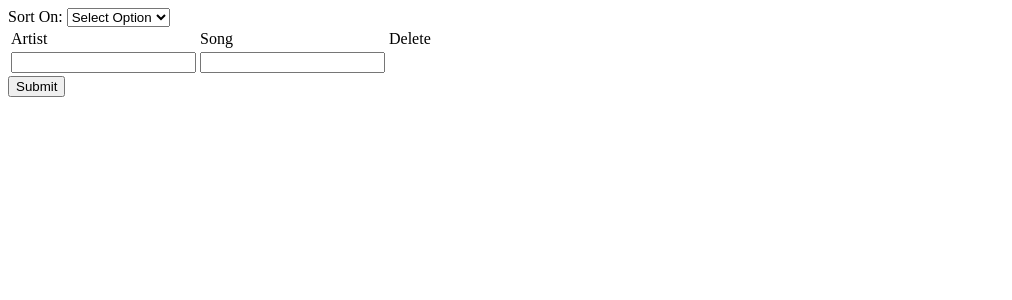
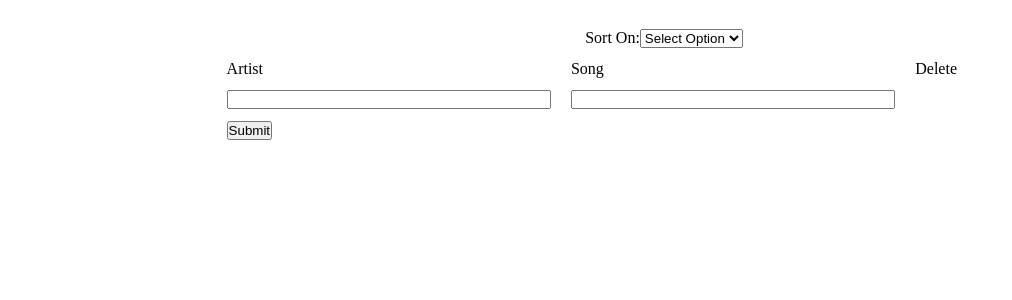
Before and after one commit to brittonzirkle/LearningPHP, a PHP site: page /song-sorter/index.php in a window 1280 px wide. Shown: the top 300 px of the page, without its empty margins (0-1012 px from the left). Run offline with PHP 8.4, Linux system fonts and the light colour scheme.

Commit message:
making song-sorter form responsive

```diff
--- a/song-sorter/index.php
+++ b/song-sorter/index.php
@@ -7,52 +7,129 @@ $model = run();
 <!DOCTYPE html>
 <html>
 <head>
-    <title></title>
+    <meta charset="UTF-8">
+    <meta charset="UTF-8" name="viewport" content="width=device-width, initial-scale=1">
+    <title>song sorter</title>
+    <link rel="stylesheet" href="styles/rg-12.css"/>
+
+    <style>
+        .filter-options label { float: right; }
+        /*.filter-options select { float: right; }*/
+        .mobile-screen label { display: none; }
+        .form-input * { margin: 3px 0 3px 0; }
+        .rg-grid input[type=text] { width: 100%; }
+        .rg-grid input.delete { width: auto; }
+
+        @media all and (max-width:650px) {
+            .full-screen-headers { display: none; }
+            .mobile-screen label { display: inline; float: right; margin-right: 10px; }
+            .filter-options label { float: none; }
+            /*.filter-options select { float: none; }*/
+            .rg-grid .mobile-screen { border-bottom: 1px solid black; }
+            .rg-grid input { display: inline; width: 75%; float: right; }
+            .rg-grid input.delete { width: 75%; }
+            .rg-grid input[type=text] { width: 75%; }
+            .mobile-screen .rg-col-2 { width: 100%; }
+        }
+    </style>
 </head>
 <body>
 
+
+<div class="rg-grid rg-grid-pad-20">
+
+    <div class="rg-col-2"></div>
+
+    <div class="rg-col-8 form-input">
+
         <form action="index.php" method="post">
 
+            <div class="rg-grid filter-options">
+
+                <div class="rg-col-6">
                     <label for="filterOption">Sort On:</label>
+                </div>
+
+                <div class="rg-col-6">
                     <select name="filterOption" id="filterOption">
                         <option value="default">Select Option</option>
                         <option value="artist">Artist</option>
                         <option value="song">Song</option>
                     </select>
+                </div>
 
-    <table>
-        <thead>
-            <tr>
-                <td>Artist</td>
-                <td>Song</td>
-                <td>Delete</td>
-            </tr>
-        </thead>
-        <tbody>
+            </div>
+
+            <div class="rg-grid full-screen-headers">
+
+                <div class="rg-col-5">
+                    <label>Artist</label>
+                </div>
+
+                <div class="rg-col-5">
+                    <label>Song</label>
+                </div>
+
+                <div class="rg-col-2">
+                    <label>Delete</label>
+                </div>
+
+            </div>
+
     <?php
-if ($model['request-method'] == 'POST') {
+    if ($model['request-method'] == 'POST')
+    {
         $songCount = count($model['songs']);
         for ($songIndex = 0; $songIndex < $songCount; $songIndex++)
         {
             echo
-        "<tr>
-            <td><input name=\"songs[$songIndex][artist]\" type=\"text\" value=\"{$model['songs'][$songIndex]['artist']}\"/></td>
-            <td><input name=\"songs[$songIndex][song]\" type=\"text\" value=\"{$model['songs'][$songIndex]['song']}\"/></td>
-            <td><input name=\"songs[$songIndex][delete]\" type=\"checkbox\"/></td>
-        </tr>";
+            "<div class=\"rg-grid rg-gutter-20 mobile-screen\">
+
+                <div class=\"rg-col-5\">
+                    <input name=\"songs[$songIndex][artist]\" type=\"text\" value=\"{$model['songs'][$songIndex]['artist']}\"/>
+                    <label>Artist</label>
+                </div>
+
+                <div class=\"rg-col-5\">
+                    <input name=\"songs[$songIndex][song]\" type=\"text\" value=\"{$model['songs'][$songIndex]['song']}\"/>
+                    <label>Song</label>
+                </div>
+
+                <div class=\"rg-col-2\">
+                    <input class=\"delete\" name=\"songs[$songIndex][delete]\" type=\"checkbox\"/>
+                    <label>Delete</label>
+                </div>
+
+            </div>";
         }
     }
     ?>
-        <tr>
-            <td><input name="new-song[artist]" type="text"/></td>
-            <td><input name="new-song[song]" type="text"/></td>
-        </tr>
-        </tbody>
-    </table>
+
+            <div class="rg-grid rg-gutter-20 mobile-screen">
+
+                <div class="rg-col-5">
+                    <label>Artist</label>
+                    <input name="new-song[artist]" type="text"/>
+                </div>
+
+                <div class="rg-col-5">
+                    <label>Song</label>
+                    <input name="new-song[song]" type="text"/>
+                </div>
+
+                <div class="rg-col-2"></div>
+
+            </div>
 
             <input type="submit" value="Submit"/>
 
         </form>
 
+    </div>
+
+    <div class="rg-col-2"></div>
+
+</div>
+
 </body>
 </html>
--- /dev/null
+++ b/song-sorter/styles/rg-12.css
@@ -0,0 +1,49 @@
+* { margin: 0; padding: 0; }
+
+*, *:after, *:before { box-sizing: border-box; }
+
+.rg-grid:after { content: ""; display: table; clear: both; }
+
+/* the min-height: 1px is so that the columns don't stack when empty */
+[class*='rg-col-'] { float: left; min-height: 1px; }
+
+.rg-col-1  { width:   8.33%; }
+.rg-col-2  { width:  16.66%; }
+.rg-col-3  { width:  25.00%; }
+.rg-col-4  { width:  33.33%; }
+.rg-col-5  { width:  41.66%; }
+.rg-col-6  { width:  50.00%; }
+.rg-col-7  { width:  58.33%; }
+.rg-col-8  { width:  66.66%; }
+.rg-col-9  { width:  75.00%; }
+.rg-col-10 { width:  83.33%; }
+.rg-col-11 { width:  91.66%; }
+.rg-col-12 { width: 100.00%; }
+
+.rg-grid-pad-20 { padding: 20px 20px 20px 20px; }
+
+.rg-grid.rg-gutter-20 > [class*='rg-col-'] { padding-right: 20px; }
+.rg-grid.rg-gutter-20 > [class*='rg-col-']:last-of-type { padding-right: 0; }
+.rg-grid.rg-gutter-20.rg-grid-pad-20 { padding-right: 0; }
+
+/* prevent a double sized gutter when col- types are nested */
+[class*='rg-col-'] > .rg-grid > [class*='rg-col-']:last-of-type { padding-right: 0; }
+
+@media all and (max-width:650px) {
+    .rg-col-1  { width: 25%; }
+    .rg-col-2  { width: 50%; }
+    .rg-col-3  { width: 100%; }
+    .rg-col-4  { width: 100%; }
+    .rg-col-5  { width: 100%; }
+    .rg-col-6  { width: 100%; }
+    .rg-col-7  { width: 100%; }
+    .rg-col-8  { width: 100%; }
+    .rg-col-9  { width: 100%; }
+    .rg-col-10 { width: 100%; }
+    .rg-col-11 { width: 100%; }
+    .rg-col-12 { width: 100%; }
+
+    .rg-grid.rg-gutter-20 > [class*='rg-col-'] { padding-right: 0; }
+    [class*='rg-col-'] > .rg-grid > [class*='rg-col-'] { padding-right: 0; }
+    /*[class*='col-'] > .grid > [class*='col-']:last-of-type { padding-bottom: 0; }*/
+}
```
Lines whose indentation alone changed are shown as unchanged.
